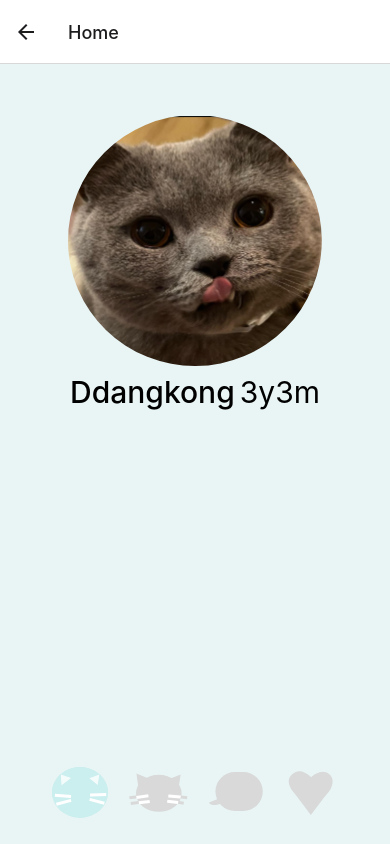
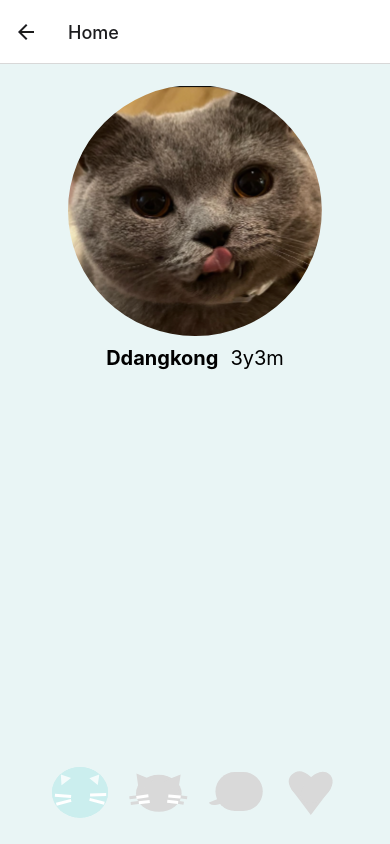
Before and after one commit to astrjc0326/meowmatch, a React Native app: screen /Home in a window 390 px wide. Built offline with nearby package versions, Linux system fonts and the light colour scheme.

Commit message:
refactor: tailwind css

```diff
--- a/components/Profile.tsx
+++ b/components/Profile.tsx
@@ -2,47 +2,17 @@ import React, {useState, useEffect} from 'react';
 import {View, Text,TouchableOpacity, Image, StyleSheet} from 'react-native';
 import Cat from '../assets/Cat';
 import styles from '../assets/styles';
+import tw from 'twrnc';
 
 export default function Profile() {
   return(
-    <View style={styles.container}>
-    <Cat style={stylesheet.photo}/>
-    <View style={stylesheet.row}>
-    <Text style={stylesheet.name}>Ddangkong</Text>
-    <Text style={stylesheet.age}>3y3m</Text>
+    <View style={tw`flex-1 items-center justify-center bg-theme.colors.primary`}>
+    <Cat style={tw`mt-5 `}/>
+    <View style={tw`flex-1 flex-row content-around justify-around`}>
+    <Text style={tw`text-xl font-bold`}>Ddangkong</Text>
+    <Text style={tw`text-xl ml-3`}>3y3m</Text>
     </View>
     </View>
   )
 
 }
-
-const stylesheet = StyleSheet.create ({
-  photo: {
-    marginTop: 50
-  },
-  row: {
-    flex: 1,
-    flexDirection: 'row',
-    alignContent: 'space-around',
-    justifyContent: 'space-around',
-  },
-  footer: {
-    position: 'absolute',
-    bottom: '2%',
-
-  },
-  name: {
-    fontSize: 30,
-    fontWeight: '500',
-  },
-  age: {
-    fontSize: 30,
-    marginLeft: 5
-  },
-  svg: {
-    margin: 10
-  },
-  paddingtop: {
-    marginTop: 5
-  }
-})
```
